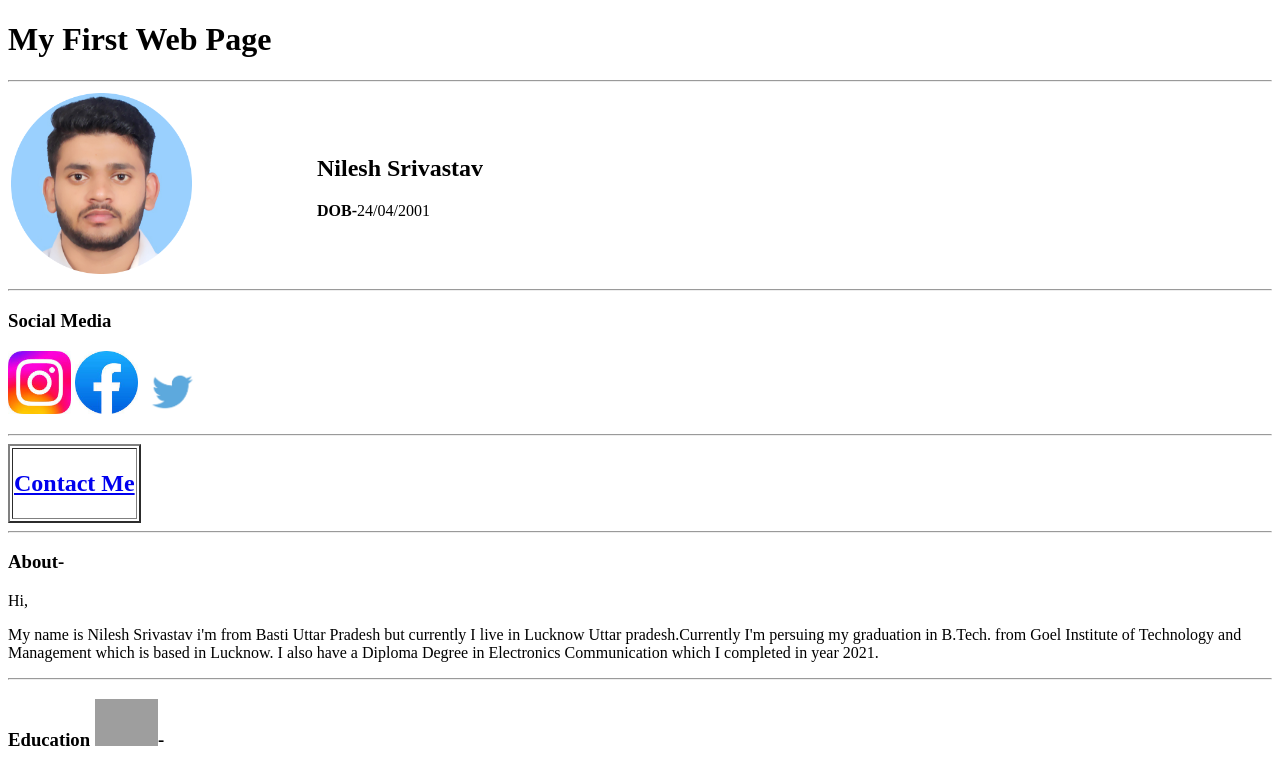
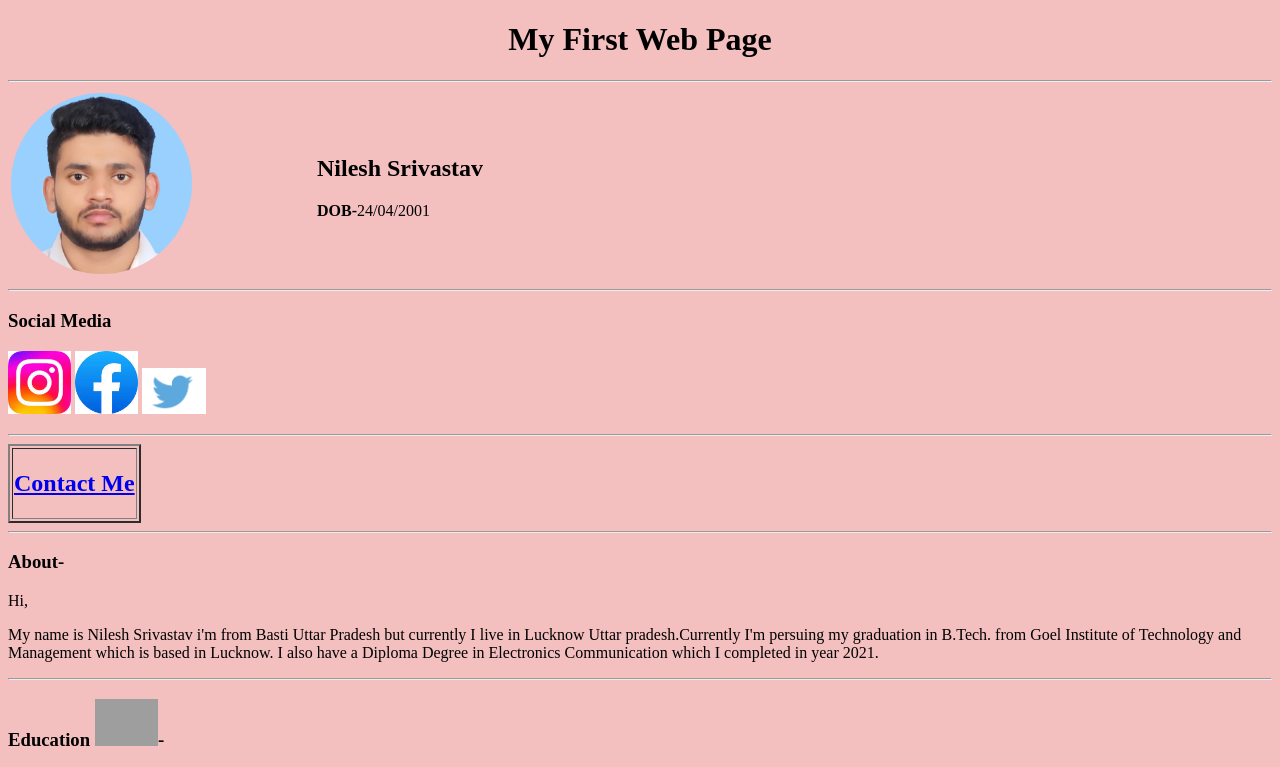
Before and after one commit to blackeye-prog/myfirstwebpage., a plain HTML site: page index.html in a window 1280 px wide. Shown: the top 767 px of the page. Drawn offline with Linux system fonts and the light colour scheme; grey boxes are pictures that could not be loaded.

Commit message:
changes the color and center the body  part

```diff
--- a/index.html
+++ b/index.html
@@ -6,8 +6,8 @@
     <meta name="viewport" content="width=device-width, initial-scale=1.0">
     <title>Document</title>
 </head>
-<body>
-    <h1>My First Web Page</h1>
+<body style="background-color: #F4BFBF">
+    <center><h1>My First Web Page</h1></center>
     <hr>
     <table>
         <tr>
```
